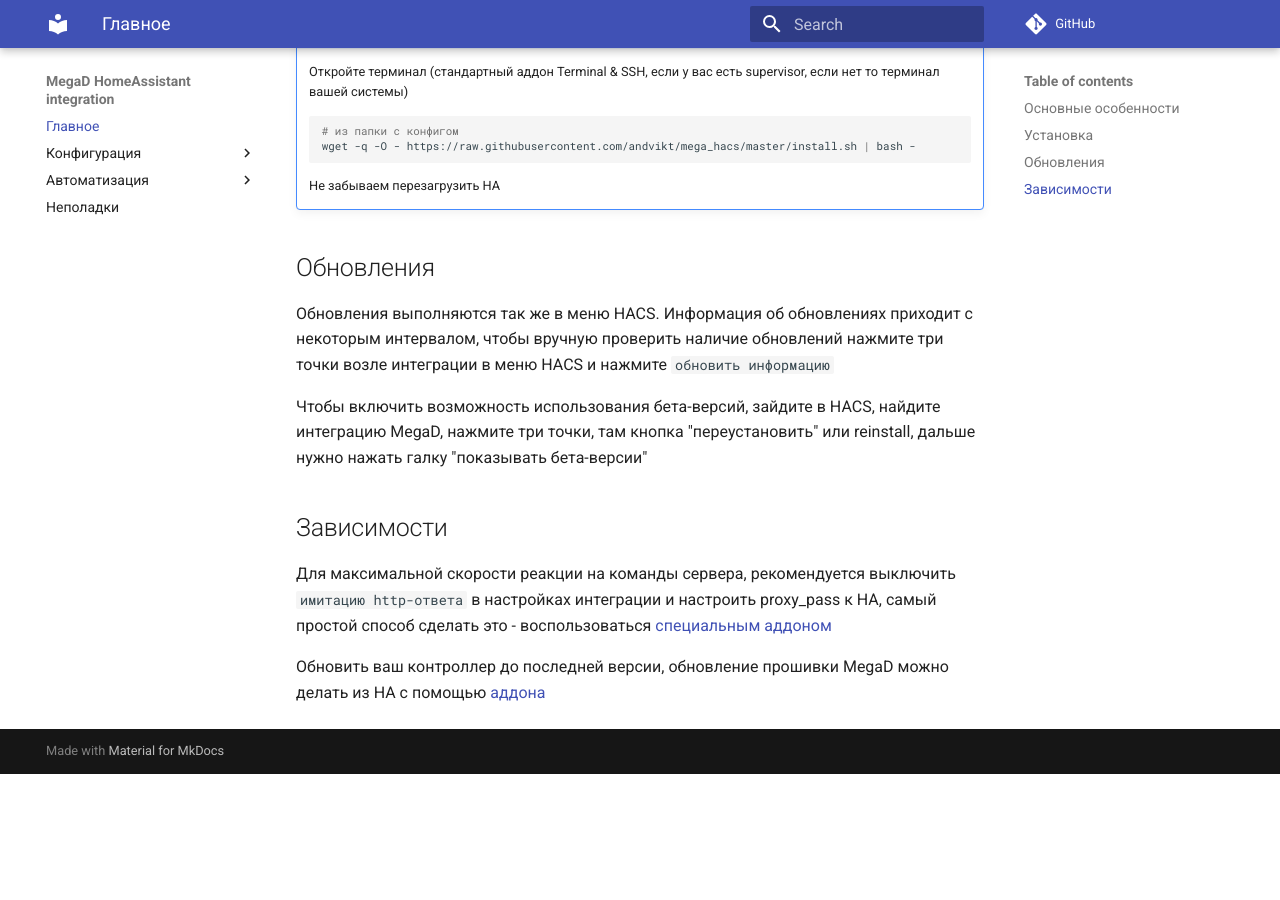
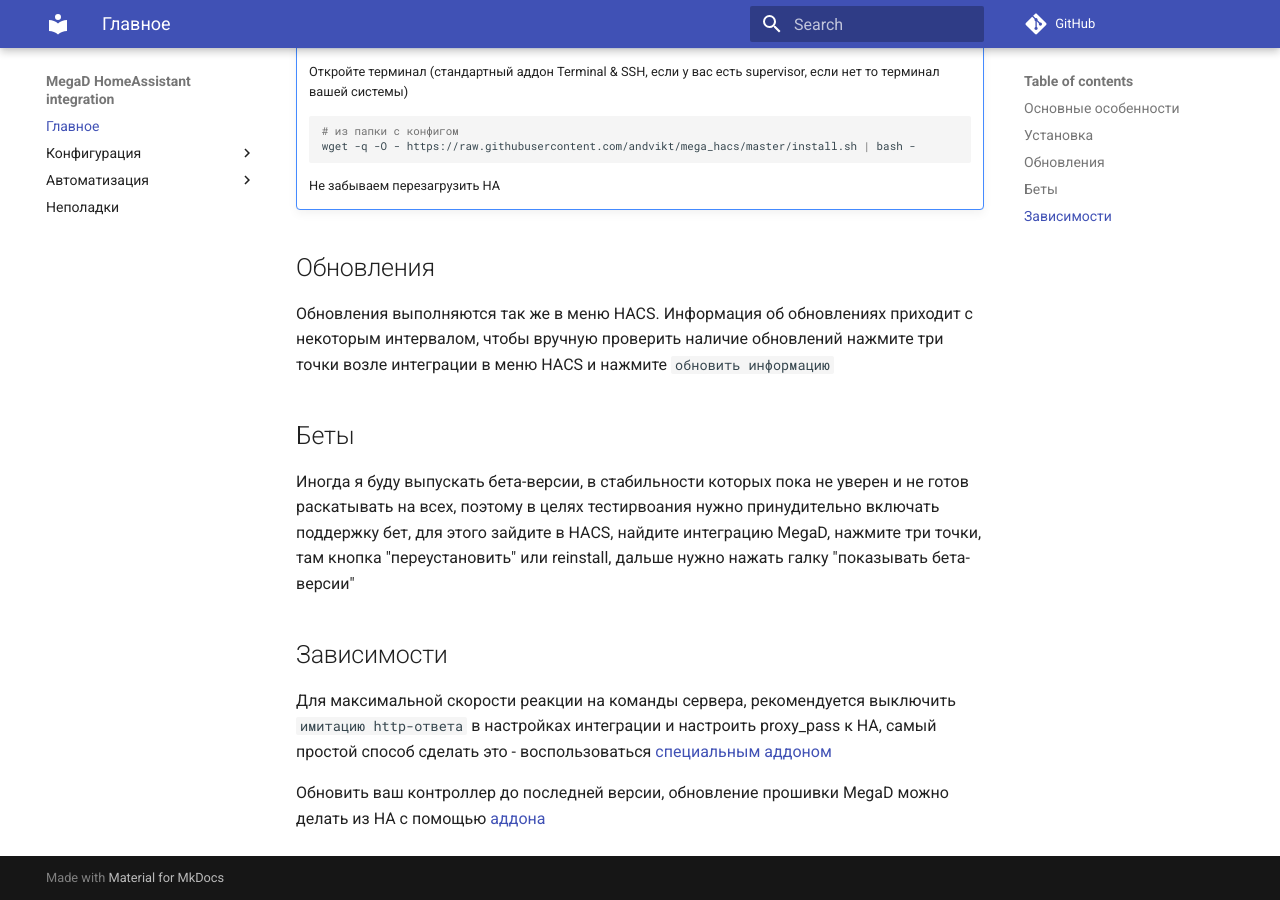
Before and after one commit to andvikt/mega_hacs, an MkDocs documentation site: the page built from docs/index.md, in a window 1280 px wide and 900 px high, scrolled down 1535 px. Built offline with MkDocs 1.6.1 and Material for MkDocs 9.7.7, drawn with Linux system fonts in a browser that asks for light colours; comment, search, counter and statistics services are not loaded; before the commit the page ends 2309 px from its top, so only the background shows below that.

Commit message:
Update index.md

```diff
--- a/docs/index.md
+++ b/docs/index.md
@@ -57,7 +57,9 @@
 Информация об обновлениях приходит с некоторым интервалом, чтобы вручную проверить наличие обновлений
 нажмите три точки возле интеграции в меню HACS и нажмите `обновить информацию`
 
-Чтобы включить возможность использования бета-версий, зайдите в HACS, найдите интеграцию MegaD, нажмите три точки,
+## Беты {: #beta }
+Иногда я буду выпускать бета-версии, в стабильности которых пока не уверен и не готов раскатывать на всех, поэтому в целях тестирвоания
+нужно принудительно включать поддержку бет, для этого зайдите в HACS, найдите интеграцию MegaD, нажмите три точки,
 там кнопка "переустановить" или reinstall, дальше нужно нажать галку "показывать бета-версии"
 
 ## Зависимости {: #deps }
```
